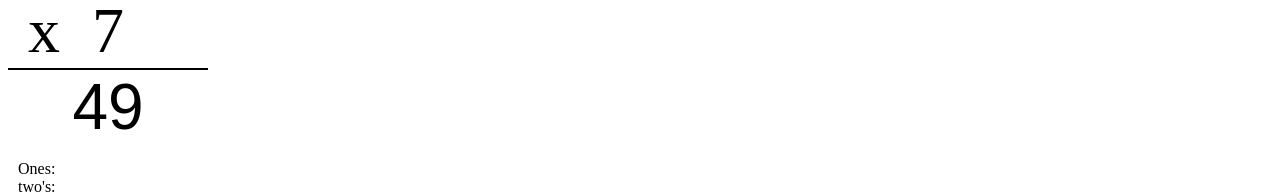
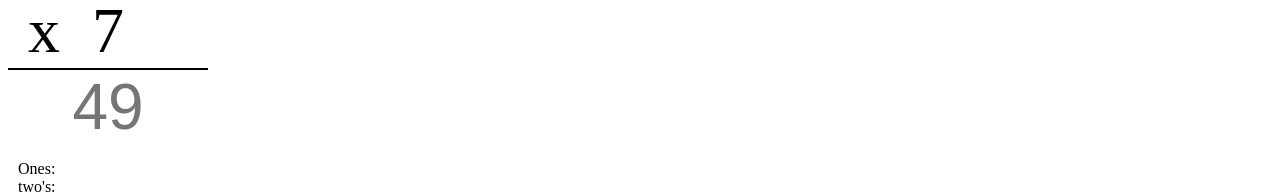
Before and after one commit to creatifiv/app-x, an Angular app: page / in a window 1280 px wide. Shown: the part 120-314 px from the top of the page. Built offline with nearby package versions, Linux system fonts and the light colour scheme.

Commit message:
place holder reveals answer

```diff
--- a/src/app/app.component.css
+++ b/src/app/app.component.css
@@ -11,6 +11,7 @@ ul{
 li{
   list-style-type: none;
 }
+
 
 input:focus{
 
--- a/src/app/app.component.html
+++ b/src/app/app.component.html
@@ -12,7 +12,7 @@
 
   <form action=" " id="form" (submit) ="submit($event)">
 
-    <input id="answer" autocomplete="off" [value] = "showAnswer" type="text" (input) = "getInput($event)" >
+    <input id="answer" type="text" [placeholder] = "placeHolder" autocomplete="off"  (input) = "getInput($event)" >
 
   </form>
 
--- a/src/app/app.component.ts
+++ b/src/app/app.component.ts
@@ -28,12 +28,13 @@ export class AppComponent {
   input = 0;
 
   showAnswer:any = null;
+  placeHolder:any = " ";
+
 
   correct = 0;
   incorrect = 0;
 
   incorrectCount = 0;
-
 
 
 
@@ -51,13 +52,17 @@ export class AppComponent {
   }
 
 
-  createTimer(){ this.interval = setInterval(() => { this.getSec = new Date().getSeconds(); if(this.getSec){this.seconds--;} if(this.seconds <= 0){this.seconds = 0; this.timesUp();} }, 1000); }
+  createTimer(){ this.interval = setInterval(() => { this.getSec = new Date().getSeconds(); if(this.getSec){this.seconds--;} if(this.seconds <= 0){this.timesUp();}}, 1000); }
 
 
   timesUp(){
 
+    this.seconds = 0;
+
+
     //[showAnswer is the input form value]
     this.showAnswer = this.answer;
+    this.placeHolder = this.showAnswer;
 
     if(this.showAnswer == this.answer && this.incorrectCount < 1){
 
@@ -65,6 +70,8 @@ export class AppComponent {
         this.incorrectCount++;
         console.log("Times UP:" + " " + this.answer + " " + "Incorrect:" + " " + this.incorrect);
     }
+
+
 
   }
 
@@ -89,9 +96,12 @@ export class AppComponent {
   submit(event:any){
 
 
+
     if(this.input == this.answer){
 
         this.incorrectCount = 0;
+        this.placeHolder = " ";
+
 
         console.log("Answer Submitted After Revealed");
     }
@@ -99,7 +109,6 @@ export class AppComponent {
     if(this.input == this.answer && this.showAnswer != this.answer){
 
       this.correct++;
-      this.showAnswer = null;
 
       console.log("Answer was Correct");
     }
@@ -108,6 +117,7 @@ export class AppComponent {
 
       this.incorrect++;
       this.incorrectCount++;
+
 
       console.log("Submitted Answer was Incorrect");
     }
```
